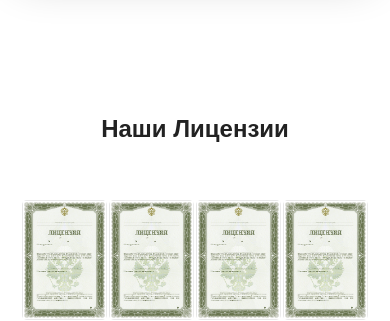
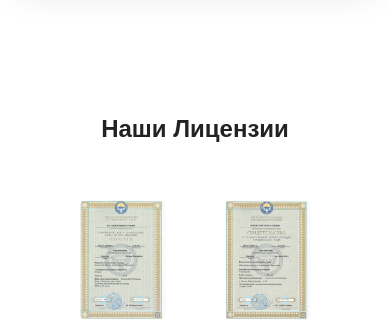
Before and after one commit to woidead/gramotey_relise, a Django app: page /ru/ in a window 390 px wide. Shown: the part 5672-5993 px from the top of the page. Run offline with Django 4.2, Linux system fonts and the light colour scheme; data that the repository does not hold is empty; some web fonts are replaced.

Commit message:
2903 update

```diff
--- a/gramotey/school/admin.py
+++ b/gramotey/school/admin.py
@@ -16,7 +16,7 @@ class ImageAdmin(admin.ModelAdmin):
     list_display = ('image')
 
 admin.site.register(Teacher, TeacherAdmin)
-admin.site.register(Student, TeacherAdmin)
+admin.site.register(Student)
 admin.site.register(Graduate, TeacherAdmin)
 
 admin.site.register(Category)
--- a/gramotey/school/models.py
+++ b/gramotey/school/models.py
@@ -16,8 +16,7 @@ class Teacher(models.Model):
 
 
 class Student(models.Model):
-    name = models.CharField(max_length=255, verbose_name='Фамилия Имя Отчество')
-    category = models.ForeignKey(to=Category, verbose_name='Должность', on_delete=models.CASCADE)
+
     image = models.ImageField(verbose_name='Изображение')
 
 class Graduate(models.Model):
--- a/gramotey/static/css/media.css
+++ b/gramotey/static/css/media.css
@@ -52,7 +52,9 @@
   .openbtn {
     display: block;
   }
-
+.slogan{
+  display: none;
+}
   .nav_slogan {
     display: none;
   }
--- a/gramotey/static/css/style.css
+++ b/gramotey/static/css/style.css
@@ -317,6 +317,8 @@ ul.nav_ul {
   padding-bottom: 25px;
   animation: myAnim3 1s ease 0s 1 reverse both;
 }
+
+
 
 @keyframes myAnim {
   0% {
@@ -901,9 +903,18 @@ h3 {
 .licence_div {
   width: 100%;
   display: flex;
-  justify-content: space-evenly;
+  flex-direction: column;
 }
 
 .licence>img {
   height: 300px;
 }
+.first-line-licence{
+  display: flex;
+  justify-content: space-evenly;
+}
+.second-line-licence{
+  display: flex;
+  justify-content: space-evenly;
+  flex-wrap: wrap;
+}
--- a/gramotey/templates/gallery/students.html
+++ b/gramotey/templates/gallery/students.html
@@ -9,7 +9,7 @@
                 <h3 style="color: black;">{% trans 'Знакомьтесь, наши ученики' %}</h3>
             </div>
             <div class="events__cards">
-                {% for i in events %}
+                {% for i in students %}
                 <div class="events__card">
 
                     <img class="eventsImg" id="myimg" src="{{i.image.url}}" alt=""
@@ -18,7 +18,7 @@
 
                     <div id="myModal" class="modal">
                         <span class="close" onclick="closeModal()">&times;</span>
-                        <img src='{{i.image.url}}' alt='' class="modal-content" id="img01">
+                        <img src='{{i.image.url}}' alt='' class="modal-content-events" id="img01">
                     </div>
 
                 </div>
--- a/gramotey/templates/main.html
+++ b/gramotey/templates/main.html
@@ -129,7 +129,7 @@
                     </div>
                     <div class="p-text">
                         <p>
-                                {% trans 'помочь ребенку разработать и начать реализовывать свой жизненный проект, в основе которого – нравственные цели;' %}
+                            {% trans 'помочь ребенку разработать и начать реализовывать свой жизненный проект, в основе  которого – нравственные цели;' %}
 
                         </p>
                     </div>
@@ -154,8 +154,7 @@
                         <p>9</p>
                     </div>
                     <div class="p-text">
-                            <p>
-                                {% trans 'воспитывать детей, новых лидеров современного общества, на основе высоких академических и этических стандартов, глубокого уважения к интеллектуальным и культурным ценностям;' %}
+                        <p> {% trans 'воспитывать детей, новых лидеров современного общества, на основе высоких академических и этических стандартов, глубокого уважения к интеллектуальным и культурным ценностям;' %}
 
                         </p>
                     </div>
@@ -222,7 +221,6 @@
                 <img src="{% static 'img\assets\image\svg\values\5.svg' %}" alt="" />
                 <h4>{% trans 'Ответственность' %}</h4>
                 <p>{% trans 'Мы учим быть ответственным – за свой выбор, за свой успех, за свою жизнь. Быть ответственным за то, что ты делаешь и говоришь. Быть ответственным за то, кто ты, какой ты. Это также означает признание того, что все твои действия значимы и что ты несешь моральную ответственность за их последствия.' %}
-
                 </p>
             </div>
 
@@ -241,44 +239,30 @@
             <h3>{% trans 'Наши Лицензии' %}</h3>
         </div>
         <div class="licence_div">
-            {% for i in licence %}
-            <div class="licence">
-                <img id="myimg" src="{{i.image.url}}" alt="" onclick="openModal(this);">
-            </div>
-            <div id="myModal" class="modal">
-                <span class="close" onclick="closeModal()">&times;</span>
-                <img src="{{i.image.url}}" alt='' class="modal-content-licence" id="img01">
-            </div>
-            {% endfor %}
+
+            <div class="first-line-licence">
 
 
                 <div class="licence">
-                <img id="myimg" src="{% static  'img/licence/liczenziya.308995cebe2d7e84b90a7bb475511a4d1.jpg' %}"
-                    alt="" onclick="openModal(this);">
+                    <img id="myimg" src="{% static  'img/licence/IMG_0001.jpg' %}" alt="" onclick="openModal(this);">
                 </div>
                 <div id="myModal" class="modal">
                     <span class="close" onclick="closeModal()">&times;</span>
                     <img src="{{i.image.url}}" alt='' class="modal-content-licence" id="img01">
                 </div>
                 <div class="licence">
-                <img id="myimg" src="{% static  'img/licence/liczenziya.308995cebe2d7e84b90a7bb475511a4d1.jpg' %}"
-                    alt="" onclick="openModal(this);">
+                    <img id="myimg" src="{% static  'img/licence/IMG_0002.jpg' %}" alt="" onclick="openModal(this);">
                 </div>
                 <div id="myModal" class="modal">
                     <span class="close" onclick="closeModal()">&times;</span>
                     <img src='{{i.image.url}}' alt='' class="modal-content-licence" id="img01">
                 </div>
+
+            </div>
+
+            <div class="second-line-licence">
                 <div class="licence">
-                <img id="myimg" src="{% static  'img/licence/liczenziya.308995cebe2d7e84b90a7bb475511a4d1.jpg' %}"
-                    alt="" onclick="openModal(this);">
-            </div>
-            <div id="myModal" class="modal">
-                <span class="close" onclick="closeModal()">&times;</span>
-                <img src='{{i.image.url}}' alt='' class="modal-content-licence" id="img01">
-            </div>
-            <div class="licence">
-                <img id="myimg" src="{% static  'img/licence/liczenziya.308995cebe2d7e84b90a7bb475511a4d1.jpg' %}"
-                    alt="" onclick="openModal(this);">
+                    <img id="myimg" src="{% static  'img/licence/IMG_0003.jpg' %}" alt="" onclick="openModal(this);">
                 </div>
                 <div id="myModal" class="modal">
                     <span class="close" onclick="closeModal()">&times;</span>
@@ -286,6 +270,31 @@
                 </div>
 
 
+                <div class="licence">
+                    <img id="myimg" src="{% static  'img/licence/IMG_0004.jpg' %}" alt="" onclick="openModal(this);">
+                </div>
+                <div id="myModal" class="modal">
+                    <span class="close" onclick="closeModal()">&times;</span>
+                    <img src='{{i.image.url}}' alt='' class="modal-content-licence" id="img01">
+                </div>
+
+                <div class="licence">
+                    <img id="myimg" src="{% static  'img/licence/IMG_0005.jpg' %}" alt="" onclick="openModal(this);">
+                </div>
+                <div id="myModal" class="modal">
+                    <span class="close" onclick="closeModal()">&times;</span>
+                    <img src='{{i.image.url}}' alt='' class="modal-content-licence" id="img01">
+                </div>
+
+                <div class="licence">
+                    <img id="myimg" src="{% static  'img/licence/IMG_0006.jpg' %}" alt="" onclick="openModal(this);">
+                </div>
+                <div id="myModal" class="modal">
+                    <span class="close" onclick="closeModal()">&times;</span>
+                    <img src='{{i.image.url}}' alt='' class="modal-content-licence" id="img01">
+                </div>
+
+            </div>
 
 
 
```
Also changed, not shown: gramotey/main/settings.py (+8 -8 lines), gramotey/static/css/teachers.css (+52 -2 lines), gramotey/school/migrations/0011_delete_date_delete_events_delete_gallery_and_more.py (added), gramotey/static/img/licence/IMG_0001.jpg (added), gramotey/static/img/licence/IMG_0002.jpg (added), gramotey/static/img/licence/IMG_0003.jpg (added), 3 other files. Lines whose indentation alone changed are shown as unchanged.
